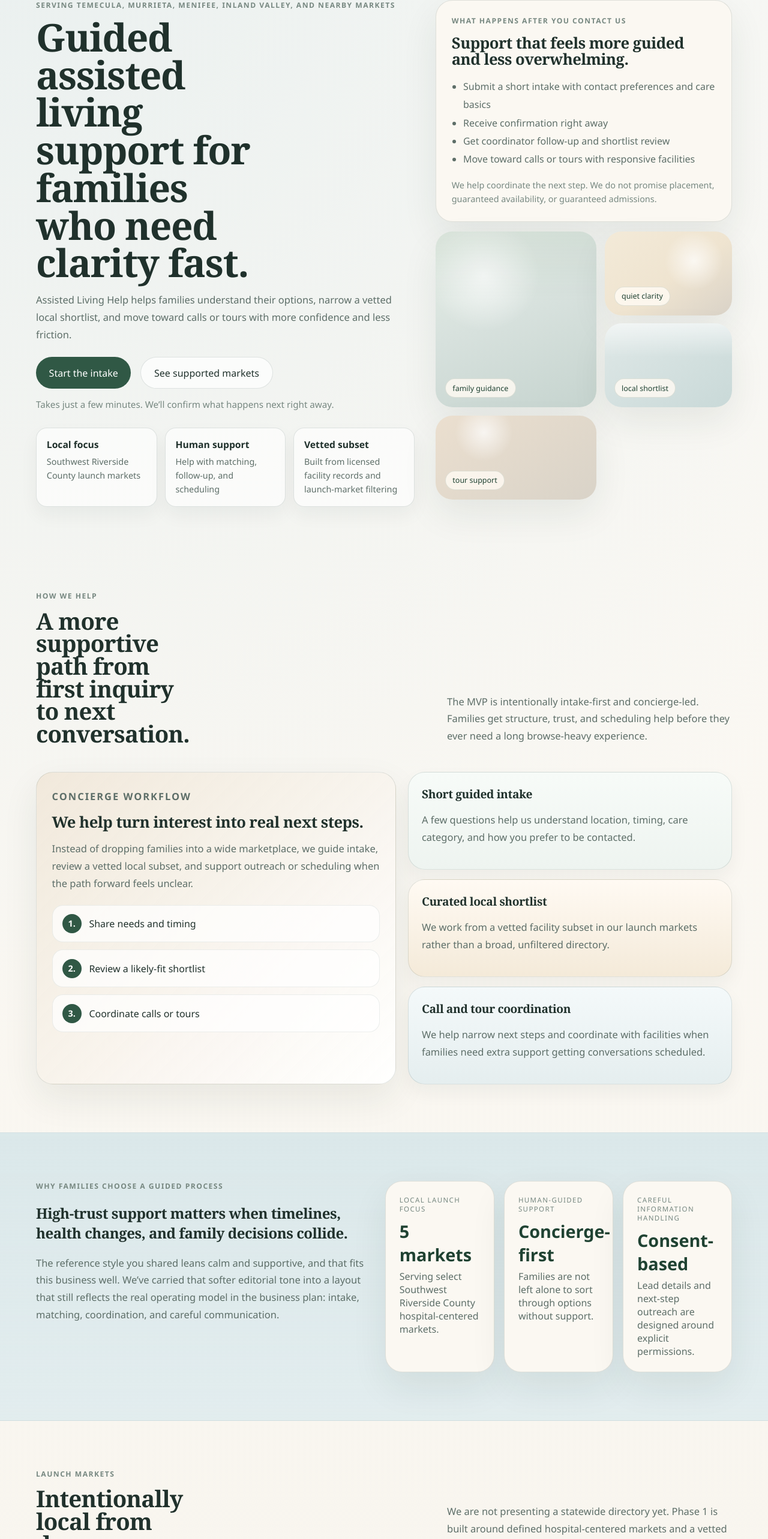
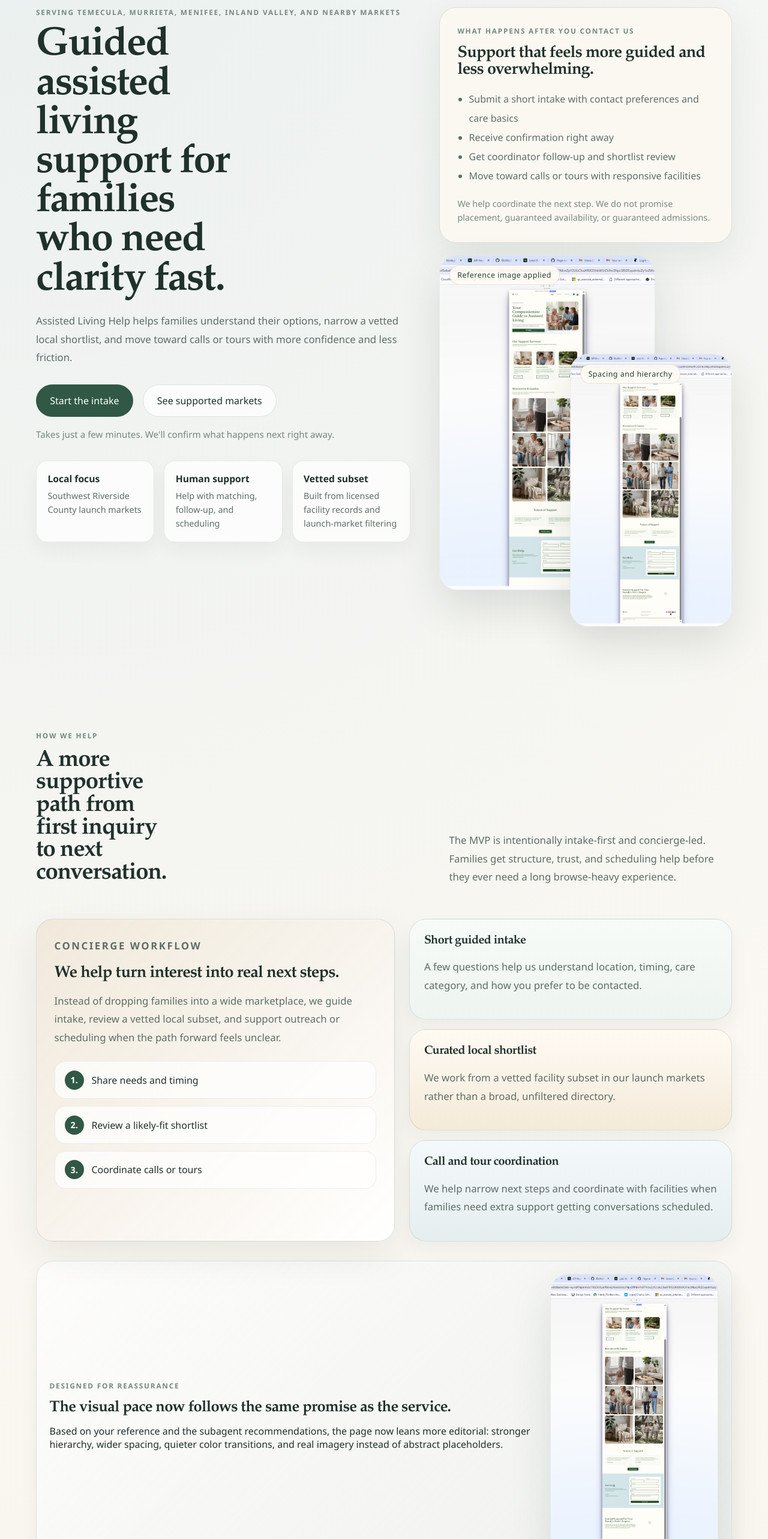
Before and after one commit to llllollki/AssistedLivingHelp, a Next.js app: page / in a window 1280 px wide. Shown: the part 151-2717 px from the top of the page at 60% size. Built offline with nearby package versions, Linux system fonts and the light colour scheme.

Commit message:
Use reference imagery and refine homepage spacing

```diff
--- a/app/globals.css
+++ b/app/globals.css
@@ -29,7 +29,8 @@ body {
     radial-gradient(circle at top left, rgba(219, 232, 234, 0.55), transparent 34%),
     linear-gradient(180deg, #fcfaf6 0%, var(--bg) 100%);
   color: var(--ink);
-  font-family: "Segoe UI", ui-sans-serif, system-ui, -apple-system, BlinkMacSystemFont, sans-serif;
+  font-family: Aptos, "Segoe UI Variable Text", "Segoe UI", "Helvetica Neue", Arial, sans-serif;
+  text-rendering: optimizeLegibility;
 }
 
 a {
@@ -48,8 +49,9 @@ h4,
 h5,
 h6,
 .brand {
-  font-family: Georgia, "Times New Roman", serif;
-  letter-spacing: -0.02em;
+  font-family: "Iowan Old Style", "Palatino Linotype", "Book Antiqua", Georgia, serif;
+  letter-spacing: -0.03em;
+  font-weight: 600;
 }
 
 input,
@@ -131,7 +133,7 @@ th {
 
 .section,
 .hero {
-  padding: 5rem 0;
+  padding: 6rem 0;
 }
 
 .altSection {
@@ -141,27 +143,27 @@ th {
 }
 
 .homeHero {
-  padding: 4.6rem 0 3.8rem;
+  padding: 5.4rem 0 4.8rem;
 }
 
 .homeHeroGrid,
 .intakeLayout {
   display: grid;
   grid-template-columns: minmax(0, 1.15fr) minmax(360px, 0.9fr);
-  gap: 2.2rem;
+  gap: 3rem;
   align-items: start;
 }
 
 .homeHeroCopy h1,
 .section h1,
 .section h2 {
-  margin: 0 0 1rem;
+  margin: 0 0 1.2rem;
   line-height: 0.98;
 }
 
 .homeHeroCopy h1 {
   max-width: 11ch;
-  font-size: clamp(3rem, 5vw, 5rem);
+  font-size: clamp(3.2rem, 5.2vw, 5.4rem);
 }
 
 .heroLead,
@@ -176,16 +178,16 @@ th {
 .voiceCard p,
 .partnerBand p {
   color: var(--muted);
-  font-size: 1.03rem;
-  line-height: 1.75;
+  font-size: 1.05rem;
+  line-height: 1.82;
 }
 
 .softEyebrow,
 .eyebrow {
-  margin: 0 0 0.9rem;
+  margin: 0 0 1rem;
   color: var(--muted-light);
-  font-size: 0.76rem;
-  letter-spacing: 0.12em;
+  font-size: 0.74rem;
+  letter-spacing: 0.15em;
   text-transform: uppercase;
   font-weight: 700;
 }
@@ -196,7 +198,7 @@ th {
   display: flex;
   flex-wrap: wrap;
   gap: 1rem;
-  margin-top: 1.4rem;
+  margin-top: 1.8rem;
 }
 
 .primaryButton,
@@ -204,8 +206,8 @@ th {
   display: inline-flex;
   align-items: center;
   justify-content: center;
-  min-height: 48px;
-  padding: 0.9rem 1.35rem;
+  min-height: 50px;
+  padding: 0.95rem 1.45rem;
   border-radius: 999px;
   font-weight: 700;
   border: none;
@@ -231,7 +233,7 @@ th {
 }
 
 .heroMicrocopy {
-  margin: 1rem 0 0;
+  margin: 1.2rem 0 0;
   color: var(--muted-light);
   font-size: 0.95rem;
 }
@@ -239,15 +241,15 @@ th {
 .trustStrip {
   display: grid;
   grid-template-columns: repeat(3, minmax(0, 1fr));
-  gap: 0.8rem;
-  margin-top: 1.8rem;
+  gap: 1rem;
+  margin-top: 2.1rem;
 }
 
 .trustStrip div {
-  padding: 1rem 1.05rem;
-  border: 1px solid var(--line);
+  padding: 1.15rem 1.15rem;
+  border: 1px solid rgba(73, 97, 88, 0.12);
   border-radius: 18px;
-  background: rgba(255, 255, 255, 0.62);
+  background: rgba(255, 255, 255, 0.7);
   box-shadow: var(--shadow-soft);
 }
 
@@ -265,7 +267,7 @@ th {
 
 .heroEditorialPanel {
   display: grid;
-  gap: 1rem;
+  gap: 1.25rem;
 }
 
 .heroTrustCard,
@@ -288,7 +290,7 @@ th {
 .infoPanel,
 .featureStoryCard,
 .marketLeadCard {
-  padding: 1.6rem;
+  padding: 1.85rem;
 }
 
 .heroTrustCard h2,
@@ -296,86 +298,96 @@ th {
 .marketLeadCard h3,
 .ctaRibbon h2,
 .partnerBand h2 {
-  margin: 0 0 0.8rem;
-  font-size: clamp(1.6rem, 2vw, 2.3rem);
-  line-height: 1.08;
+  margin: 0 0 1rem;
+  font-size: clamp(1.7rem, 2vw, 2.45rem);
+  line-height: 1.04;
 }
 
 .editorialChecklist {
-  margin: 1rem 0 0;
+  margin: 1.1rem 0 0;
   padding-left: 1.2rem;
   color: var(--muted);
-  line-height: 1.9;
+  line-height: 2;
 }
 
 .trustNote {
-  margin: 1rem 0 0;
+  margin: 1.2rem 0 0;
   color: var(--muted-light);
   font-size: 0.9rem;
   line-height: 1.6;
 }
 
-.heroVisualMosaic {
-  display: grid;
-  grid-template-columns: 1.2fr 0.95fr;
-  gap: 0.85rem;
-  min-height: 390px;
+.referenceShowcase {
+  position: relative;
+  min-height: 620px;
+  padding: 0.35rem 0 1rem 0;
 }
 
-.heroVisualMosaic > div {
-  position: relative;
+.referenceFrame,
+.referenceInsetCard {
   overflow: hidden;
-  border-radius: 28px;
-  box-shadow: var(--shadow);
-  min-height: 140px;
+  border-radius: 30px;
+  border: 1px solid rgba(73, 97, 88, 0.12);
+  background: rgba(255, 255, 255, 0.78);
+  box-shadow: 0 28px 70px rgba(27, 45, 37, 0.12);
 }
 
-.heroVisualMosaic span {
+.referenceFrame {
+  position: absolute;
+}
+
+.referenceFramePrimary {
+  top: 0;
+  left: 0;
+  width: min(100%, 360px);
+}
+
+.referenceFrameSecondary {
+  right: 0;
+  bottom: 0;
+  width: min(70%, 270px);
+}
+
+.referenceBadge {
   position: absolute;
   left: 1rem;
-  bottom: 1rem;
+  top: 1rem;
+  z-index: 2;
   display: inline-flex;
-  padding: 0.4rem 0.7rem;
+  padding: 0.45rem 0.78rem;
   border-radius: 999px;
-  background: rgba(255, 250, 243, 0.82);
+  background: rgba(255, 250, 243, 0.92);
   border: 1px solid rgba(48, 88, 69, 0.14);
   color: var(--accent-dark);
   font-size: 0.78rem;
-  text-transform: lowercase;
+  letter-spacing: 0.04em;
 }
 
-.mosaicTall {
-  grid-row: span 2;
-  background:
-    linear-gradient(180deg, rgba(58, 91, 74, 0.08), transparent 40%),
-    radial-gradient(circle at 30% 25%, rgba(255, 255, 255, 0.75), transparent 32%),
-    linear-gradient(160deg, #e6efe6 0%, #d7e1dd 48%, #c6d4cf 100%);
+.referenceShot {
+  display: block;
+  width: 100%;
+  height: auto;
 }
 
-.mosaicTopRight {
-  background:
-    radial-gradient(circle at 70% 35%, rgba(255, 255, 255, 0.72), transparent 28%),
-    linear-gradient(145deg, #f3ead8 0%, #efe4d0 55%, #d9d2c7 100%);
+.referenceShotPrimary {
+  aspect-ratio: 827 / 1286;
+  object-fit: cover;
+  object-position: center top;
 }
 
-.mosaicBottomLeft {
-  background:
-    linear-gradient(180deg, rgba(255, 255, 255, 0.6), transparent 40%),
-    linear-gradient(145deg, #dfe8e7 0%, #c9d9d8 100%);
-}
-
-.mosaicBottomRight {
-  background:
-    radial-gradient(circle at 30% 20%, rgba(255, 255, 255, 0.72), transparent 22%),
-    linear-gradient(145deg, #ebdfcf 0%, #d9d3c8 100%);
+.referenceShotSecondary,
+.referenceShotInset {
+  aspect-ratio: 773 / 1307;
+  object-fit: cover;
+  object-position: center top;
 }
 
 .sectionHeaderSplit {
   display: grid;
   grid-template-columns: minmax(0, 1.1fr) minmax(280px, 0.8fr);
-  gap: 2rem;
+  gap: 2.5rem;
   align-items: end;
-  margin-bottom: 1.8rem;
+  margin-bottom: 2.3rem;
 }
 
 .sectionHeaderSplit h2,
@@ -393,7 +405,7 @@ th {
 .serviceLayout {
   display: grid;
   grid-template-columns: minmax(0, 1fr) minmax(340px, 0.9fr);
-  gap: 1.3rem;
+  gap: 1.5rem;
 }
 
 .featureStoryCard {
@@ -404,7 +416,7 @@ th {
 .featureStoryBands {
   display: grid;
   gap: 0.75rem;
-  margin-top: 1.3rem;
+  margin-top: 1.5rem;
 }
 
 .featureStoryBands div {
@@ -435,13 +447,13 @@ th {
 }
 
 .supportMiniCard {
-  padding: 1.35rem;
+  padding: 1.5rem;
   box-shadow: var(--shadow-soft);
 }
 
 .supportMiniCard h3 {
-  margin: 0 0 0.6rem;
-  font-size: 1.2rem;
+  margin: 0 0 0.75rem;
+  font-size: 1.24rem;
 }
 
 .softMint {
@@ -457,7 +469,7 @@ th {
 }
 
 .editorialBand {
-  padding: 5rem 0;
+  padding: 5.8rem 0;
   background:
     linear-gradient(180deg, rgba(219, 232, 234, 0.55), rgba(255, 255, 255, 0.2)),
     var(--surface-cool);
@@ -468,7 +480,7 @@ th {
 .editorialBandGrid {
   display: grid;
   grid-template-columns: minmax(0, 0.95fr) minmax(320px, 1fr);
-  gap: 2rem;
+  gap: 2.4rem;
   align-items: start;
 }
 
@@ -491,7 +503,7 @@ th {
 .marketCard,
 .stepCard,
 .voiceCard {
-  padding: 1.45rem;
+  padding: 1.6rem;
 }
 
 .metricLabel {
@@ -517,7 +529,7 @@ th {
 .marketEditorialGrid {
   display: grid;
   grid-template-columns: minmax(270px, 0.8fr) minmax(0, 1.2fr);
-  gap: 1.2rem;
+  gap: 1.4rem;
   align-items: start;
 }
 
@@ -547,7 +559,7 @@ th {
 
 .sectionHeading {
   max-width: 700px;
-  margin-bottom: 1.8rem;
+  margin-bottom: 2rem;
 }
 
 .stepCard span {
@@ -589,7 +601,7 @@ th {
 }
 
 .voicesSection {
-  padding-top: 4rem;
+  padding-top: 4.5rem;
 }
 
 .voicesGrid {
@@ -610,15 +622,15 @@ th {
 }
 
 .ctaRibbonSection {
-  padding: 1rem 0 5rem;
+  padding: 1rem 0 5.5rem;
 }
 
 .ctaRibbon {
   display: grid;
   grid-template-columns: minmax(0, 1fr) auto;
-  gap: 1.5rem;
+  gap: 2rem;
   align-items: center;
-  padding: 1.5rem;
+  padding: 1.9rem;
   border-radius: 30px;
   background:
     linear-gradient(135deg, rgba(219, 232, 234, 0.9), rgba(255, 248, 240, 0.88));
@@ -633,9 +645,9 @@ th {
 .partnerBand {
   display: grid;
   grid-template-columns: minmax(0, 1fr) auto;
-  gap: 1.5rem;
+  gap: 2rem;
   align-items: center;
-  padding: 1.7rem;
+  padding: 1.9rem;
   border-radius: 30px;
   border: 1px solid var(--line);
   background: rgba(255, 255, 255, 0.68);
@@ -703,6 +715,34 @@ th {
   box-shadow: var(--shadow);
 }
 
+.guidedPreviewBand {
+  display: grid;
+  grid-template-columns: minmax(0, 1fr) minmax(240px, 280px);
+  gap: 1.5rem;
+  align-items: center;
+  margin-top: 2rem;
+  padding: 1.35rem;
+  border-radius: 30px;
+  border: 1px solid rgba(73, 97, 88, 0.12);
+  background:
+    linear-gradient(135deg, rgba(255, 255, 255, 0.7), rgba(219, 232, 234, 0.35));
+  box-shadow: var(--shadow-soft);
+}
+
+.guidedPreviewCopy h3 {
+  margin: 0 0 0.8rem;
+  font-size: clamp(1.5rem, 2vw, 2rem);
+  line-height: 1.08;
+}
+
+.guidedPreviewCopy p:last-child {
+  margin: 0;
+}
+
+.referenceInsetCard {
+  position: relative;
+}
+
 @media (max-width: 1040px) {
   .homeHeroGrid,
   .editorialBandGrid,
@@ -713,7 +753,8 @@ th {
   .partnerBand,
   .intakeLayout,
   .trustPointGrid,
-  .voicesGrid {
+  .voicesGrid,
+  .guidedPreviewBand {
     grid-template-columns: 1fr;
   }
 
@@ -724,6 +765,10 @@ th {
   .refinedMarketGrid {
     grid-template-columns: 1fr;
   }
+
+  .referenceShowcase {
+    min-height: 540px;
+  }
 }
 
 @media (max-width: 960px) {
@@ -731,7 +776,7 @@ th {
   .section,
   .homeHero,
   .editorialBand {
-    padding: 4rem 0;
+    padding: 4.5rem 0;
   }
 
   .topNavInner {
@@ -745,9 +790,8 @@ th {
     font-size: clamp(2.55rem, 11vw, 3.7rem);
   }
 
-  .heroVisualMosaic {
-    grid-template-columns: 1fr 1fr;
-    min-height: 320px;
+  .referenceShowcase {
+    min-height: 520px;
   }
 
   .intakeForm {
@@ -768,13 +812,24 @@ th {
     align-items: stretch;
   }
 
-  .heroVisualMosaic {
-    grid-template-columns: 1fr;
+  .homeHero {
+    padding-top: 4.6rem;
   }
 
-  .mosaicTall {
-    grid-row: auto;
-    min-height: 200px;
+  .referenceShowcase {
+    min-height: auto;
+    display: grid;
+    gap: 1rem;
+    padding-bottom: 0;
+  }
+
+  .referenceFrame {
+    position: relative;
+    width: 100%;
+    top: auto;
+    right: auto;
+    bottom: auto;
+    left: auto;
   }
 
   .heroTrustCard,
@@ -792,4 +847,16 @@ th {
   .eyebrow {
     letter-spacing: 0.08em;
   }
+
+  .featureStoryCard,
+  .supportMiniCard,
+  .trustPointCard,
+  .marketCard,
+  .voiceCard,
+  .guidedPreviewBand,
+  .ctaRibbon,
+  .partnerBand {
+    padding-left: 1.25rem;
+    padding-right: 1.25rem;
+  }
 }
--- a/app/page.tsx
+++ b/app/page.tsx
@@ -1,3 +1,4 @@
+import Image from "next/image";
 import Link from "next/link";
 import { launchMarkets } from "@/lib/markets";
 import { siteConfig } from "@/lib/site";
@@ -71,7 +72,7 @@ export default function HomePage() {
                 See supported markets
               </Link>
             </div>
-            <p className="heroMicrocopy">Takes just a few minutes. We’ll confirm what happens next right away.</p>
+            <p className="heroMicrocopy">Takes just a few minutes. We'll confirm what happens next right away.</p>
 
             <div className="trustStrip">
               <div>
@@ -105,19 +106,29 @@ export default function HomePage() {
               </p>
             </article>
 
-            <div className="heroVisualMosaic" aria-hidden="true">
-              <div className="mosaicTall">
-                <span>family guidance</span>
-              </div>
-              <div className="mosaicTopRight">
-                <span>quiet clarity</span>
-              </div>
-              <div className="mosaicBottomLeft">
-                <span>local shortlist</span>
-              </div>
-              <div className="mosaicBottomRight">
-                <span>tour support</span>
-              </div>
+            <div className="referenceShowcase">
+              <article className="referenceFrame referenceFramePrimary">
+                <div className="referenceBadge">Reference image applied</div>
+                <Image
+                  src="/reference/capture1.png"
+                  alt="Reference layout showing an airy editorial homepage composition."
+                  width={827}
+                  height={1286}
+                  className="referenceShot referenceShotPrimary"
+                  priority
+                />
+              </article>
+
+              <article className="referenceFrame referenceFrameSecondary">
+                <div className="referenceBadge">Spacing and hierarchy</div>
+                <Image
+                  src="/reference/capture2.png"
+                  alt="Reference layout showing spacing, typography, and section rhythm."
+                  width={773}
+                  height={1307}
+                  className="referenceShot referenceShotSecondary"
+                />
+              </article>
             </div>
           </div>
         </div>
@@ -169,6 +180,27 @@ export default function HomePage() {
               ))}
             </div>
           </div>
+
+          <div className="guidedPreviewBand">
+            <div className="guidedPreviewCopy">
+              <p className="softEyebrow">Designed for reassurance</p>
+              <h3>The visual pace now follows the same promise as the service.</h3>
+              <p>
+                Based on your reference and the subagent recommendations, the page now leans more editorial:
+                stronger hierarchy, wider spacing, quieter color transitions, and real imagery instead of
+                abstract placeholders.
+              </p>
+            </div>
+            <article className="referenceInsetCard">
+              <Image
+                src="/reference/capture2.png"
+                alt="Reference screenshot used to inform spacing and typographic rhythm."
+                width={773}
+                height={1307}
+                className="referenceShot referenceShotInset"
+              />
+            </article>
+          </div>
         </div>
       </section>
 
@@ -179,7 +211,7 @@ export default function HomePage() {
             <h2>High-trust support matters when timelines, health changes, and family decisions collide.</h2>
             <p className="sectionIntro">
               The reference style you shared leans calm and supportive, and that fits this business well.
-              We’ve carried that softer editorial tone into a layout that still reflects the real operating
+              We've carried that softer editorial tone into a layout that still reflects the real operating
               model in the business plan: intake, matching, coordination, and careful communication.
             </p>
           </div>
@@ -261,7 +293,7 @@ export default function HomePage() {
         <div className="container ctaRibbon">
           <div>
             <p className="softEyebrow">Get help</p>
-            <h2>Start with a short intake and we’ll help shape the next step.</h2>
+            <h2>Start with a short intake and we'll help shape the next step.</h2>
             <p>
               Families can begin with a few practical questions about location, timing, care category, and
               communication preferences.
```
Also changed, not shown: public/reference/capture1.png (added), public/reference/capture2.png (added).
